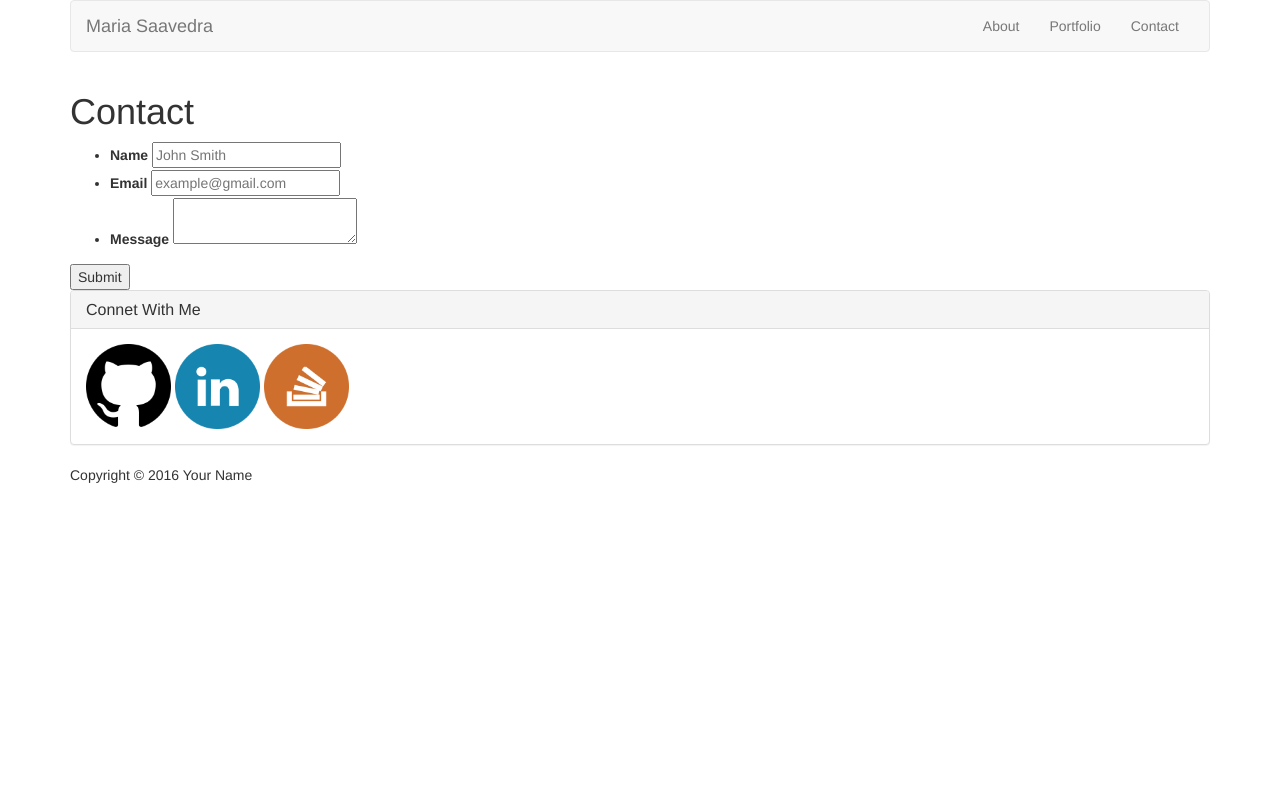
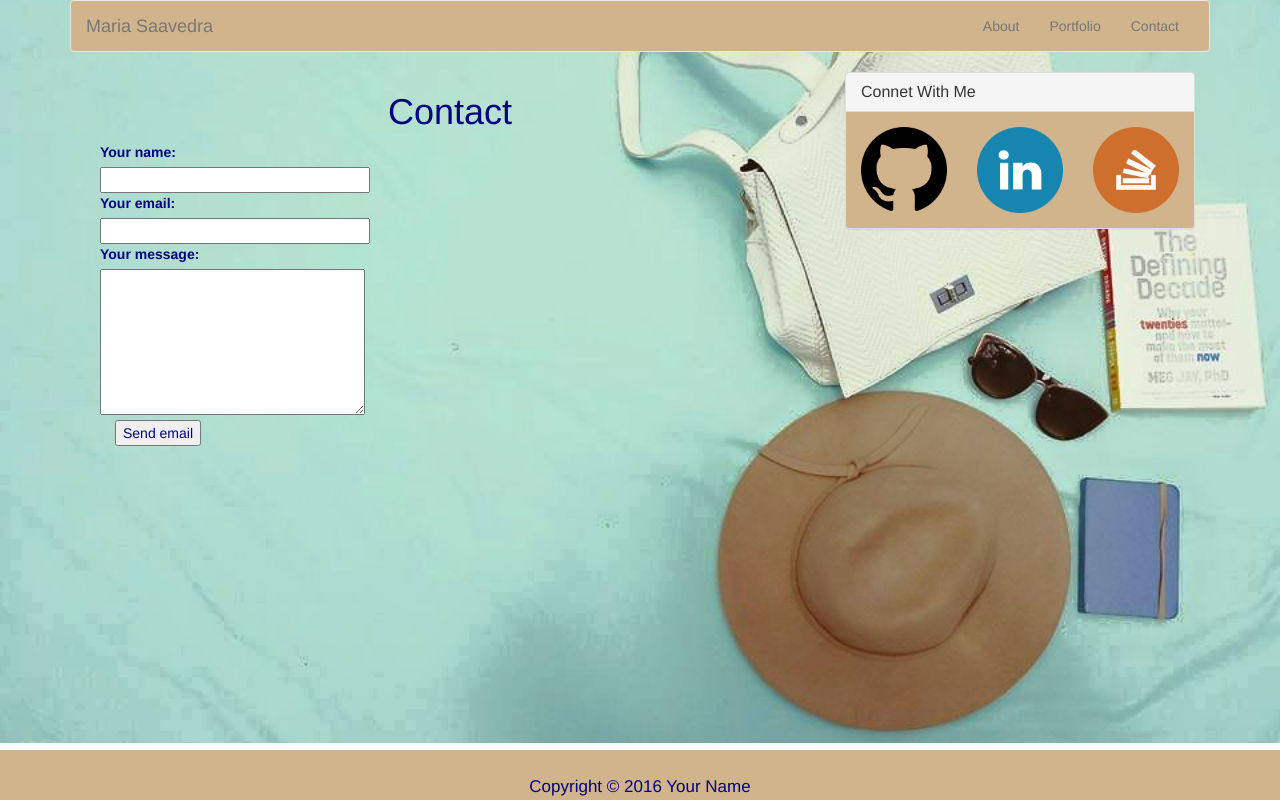
Before and after one commit to marsaavedra/bootstrap-portfolio, a plain HTML site: page contact.html in a window 1280 px wide. Drawn offline with nearby package versions, Linux system fonts and the light colour scheme; files whose address does not match are found by name.

Commit message:
finished product

```diff
--- a/assets/css/style.css
+++ b/assets/css/style.css
@@ -1,8 +1,50 @@
-.social {
-	width: 85px ;
-	height: auto;
+
+
+body {
+  font-family: "Lora", "Helvetica Neue", Helvetica, Arial, sans-serif;
+  	color: #000080;
+	background: url(file:///Users/mariasaavedra/Desktop/bootstrap-portfolio/assets/images/marscover.jpg);
+	background-repeat: no-repeat;
+	background-position: center center;
+	background-attachment: fixed;
+	background-size: cover;
 }
-#mars {
-	/*width: 170px;
-	height: auto;*/
+html {
+  width: 100%;
+  height: 100%;
 }
+
+h1 {
+	text-align: center;
+}
+
+p {
+  margin: 0 0 25px;
+  font-size: 25px;
+  line-height: 1.5;
+}
+
+.navbar {
+	background-color:#D2B48C;
+}
+.sidepanel {
+	background-color: #D2B48C;
+}
+
+#contact_form {
+	margin-left: 30px;
+	margin-bottom: 15px;
+}
+footer {
+	height: 50px;
+	font-size: 17px;
+	margin-top: 50px;
+	padding-top: 25px;
+	padding-bottom: 25px;
+	text-align: center;
+	background-color: #D2B48C;
+	border-top:solid 7px white;
+	position: fixed;
+	bottom: 0;
+	width: 100%;
+}
--- a/contact.html
+++ b/contact.html
@@ -4,6 +4,7 @@
 <head>
   <meta charset="UTF-8">
   <title>Contact | Maria Saavedra</title>
+  <meta name="viewport" content="width=device-width, initial-scale=1.0">
     <!-- Latest compiled and minified CSS -->
   <link rel="stylesheet" href="https://maxcdn.bootstrapcdn.com/bootstrap/3.3.7/css/bootstrap.min.css" integrity="sha384-BVYiiSIFeK1dGmJRAkycuHAHRg32OmUcww7on3RYdg4Va+PmSTsz/K68vbdEjh4u" crossorigin="anonymous">
 
@@ -42,44 +43,60 @@
     <!-- End of copied bootstrap -->
     </div>
   </header>
+<div class="row">
+  <div id="main-container" class="container">
+    <div class="col-md-8">
+    <section class="main-section">
 
-  <div id="main-container" class="container">
-    <section class="main-section">
+
       <h1>Contact</h1>
 
-      <form id="contact-form">
-        <ul>
-          <li>
-            <label for="name">Name</label>
-            <input type="text" id="name" name="name" placeholder="John Smith" required="required">
-          </li>
-          <li>
-            <label for="email">Email</label>
-            <input type="email" id="email" name="email" placeholder="example@gmail.com" required="required">
-          </li>
-          <li>
-            <label for="message">Message</label>
-            <textarea id="message" name="message" required="required"></textarea>
-          </li>
-        </ul>
-        <input type="submit">
+      <form id="contact_form" action="#" method="POST" enctype="multipart/form-data">
+        <div class="row">
+          <label for="name">Your name:</label><br />
+          <input id="name" class="input" name="name" type="text" value="" size="30" /><br />
+        </div>
+        <div class="row">
+          <label for="email">Your email:</label><br />
+          <input id="email" class="input" name="email" type="text" value="" size="30" /><br />
+        </div>
+        <div class="row">
+          <label for="message">Your message:</label><br />
+          <textarea id="message" class="input" name="message" rows="7" cols="30"></textarea><br />
+        </div>
+        <input id="submit_button" type="submit" value="Send email" />
       </form>
 
     </section>
+    </div>
 
-    <!-- panel code from bootstrap -->
-  <div class="panel panel-default">
-    <div class="panel-heading">
-      <h3 class="panel-title">Connet With Me</h3>
+  <!-- Side bar panel -->
+    <div class="col-md-4">
+      <div class="panel panel-default sidepanel">
+        <div class="panel-heading">
+        <h3 class="panel-title">Connet With Me</h3>
+        </div>
+          <div class="panel-body">
+            <div class="row">
+              <div class="col-md-4 col-xs-4">
+                <a href="#">
+                  <img src="assets/images/github.png" class="img-responsive" alt="GitHub" ></a>
+                  </div>
+                <div class="col-md-4 col-xs-4">
+                <a href="#">
+                  <img src="assets/images/linkedin.png" class="img-responsive" alt="LinkedIn" ></a>
+                  </div>
+                <div class="col-md-4 col-xs-4">
+                <a href="#">
+                  <img src="assets/images/stackoverflow.png" class="img-responsive" alt="Stack Overflow" ></a>
+              </div>
+            </div>
+          </div>
+      </div>
     </div>
-    <div class="panel-body">
-          <a href="#"><img src="assets/images/github.png" class="social" alt="GitHub" ></a>
-          <a href="#"><img src="assets/images/linkedin.png" class="social" alt="LinkedIn" ></a>
-          <a href="#"><img src="assets/images/stackoverflow.png" class="social" alt="Stack Overflow" ></a>
-    </div>
+    <!-- End of sidebar panel -->
   </div>
-    <!-- end of panel code from bootstrap -->
-  </div>
+</div>
 
   <footer>
     <div class="container">
```
Also changed, not shown: index.html (+24 -14 lines), portfolio.html (+60 -21 lines), assets/images/marscover.jpg (added).
